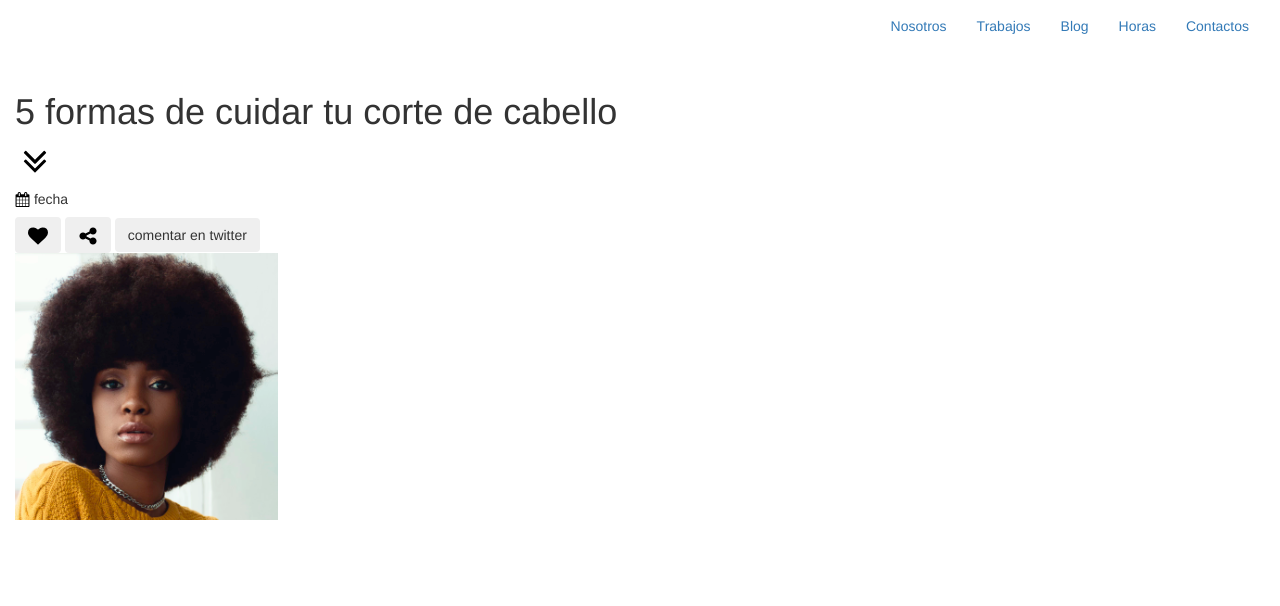
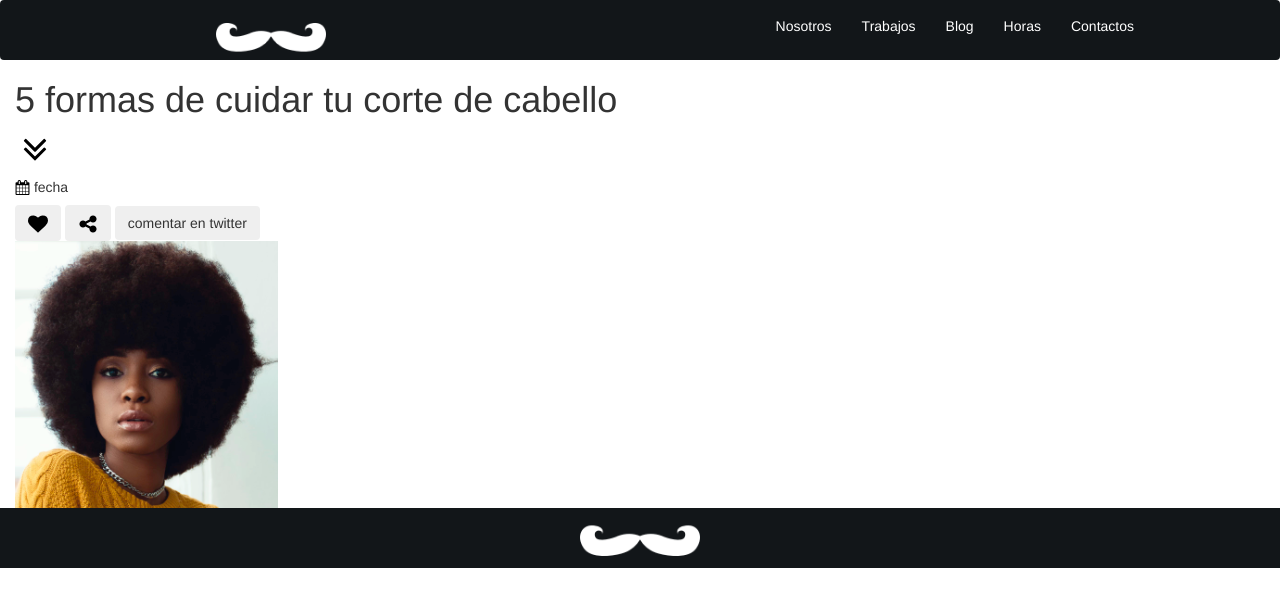
Before and after one commit to Mariia1304/desafio-010, a plain HTML site: page index.html in a window 1280 px wide. Drawn offline with nearby package versions, Linux system fonts and the light colour scheme; a web font is replaced by a local one.

Commit message:
add footer y navbar en css

```diff
--- a/assets/css/style.css
+++ b/assets/css/style.css
@@ -6,6 +6,31 @@
 
 /* Navbar */
 
+.navbar_bshop {
+    background-color: #121619;
+    height: 60px;
+}
+.icon-bar {
+    background-color: #FFFFFF;
+}
+.navbar-right {
+    margin-right: 100px;
+}
+.navbar-brand img {
+    max-width: 110px;
+    margin-left: 200px;
+}
+.navbar-nav>li>a {
+    color: #FFFFFF;
+    text-shadow: none;
+}
+.nav>li>a:hover {
+    background-color: initial;
+    color: hsla(0, 0%, 100%, .5);
+}
+.navbar {
+    margin-bottom: 0;
+}
 /* Header */
 
 /*Section Entrada*/
@@ -15,3 +40,13 @@
 /*Section Flechas*/
 
 /*Section Footer*/
+
+.footer__bshop {
+    background-color: #121619;
+    text-align: center;
+    height: 60px;
+}
+.footer__bshop>img {
+    width: 120px;
+    padding-top: 10px;
+}
--- a/index.html
+++ b/index.html
@@ -117,6 +117,8 @@
         </section>
         <!-- Section Footer -->
         <footer class="footer__bshop">
+            <img alt="" src="assets/img/logo.png">
+            </img>
         </footer>
         <!--JQuery 3.3.1 -->
         <script crossorigin="anonymous" integrity="sha256-FgpCb/KJQlLNfOu91ta32o/NMZxltwRo8QtmkMRdAu8=" src="https://code.jquery.com/jquery-3.3.1.min.js">
```
